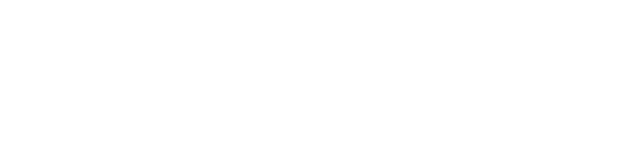
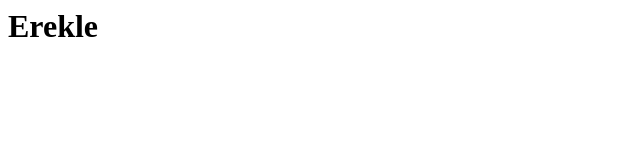
Before and after one commit to Erekle98/adasd, a plain HTML site: page index.html in a window 1280 px wide. Shown: the whole page, without its empty margins (0-640 px from the left). Drawn offline with Linux system fonts and the light colour scheme.

Commit message:
Update index.html

```diff
--- a/index.html
+++ b/index.html
@@ -1,5 +1,5 @@
 <html>
 <body>
-
+<h1>Erekle</h1>
 </body>
 </html>
```
